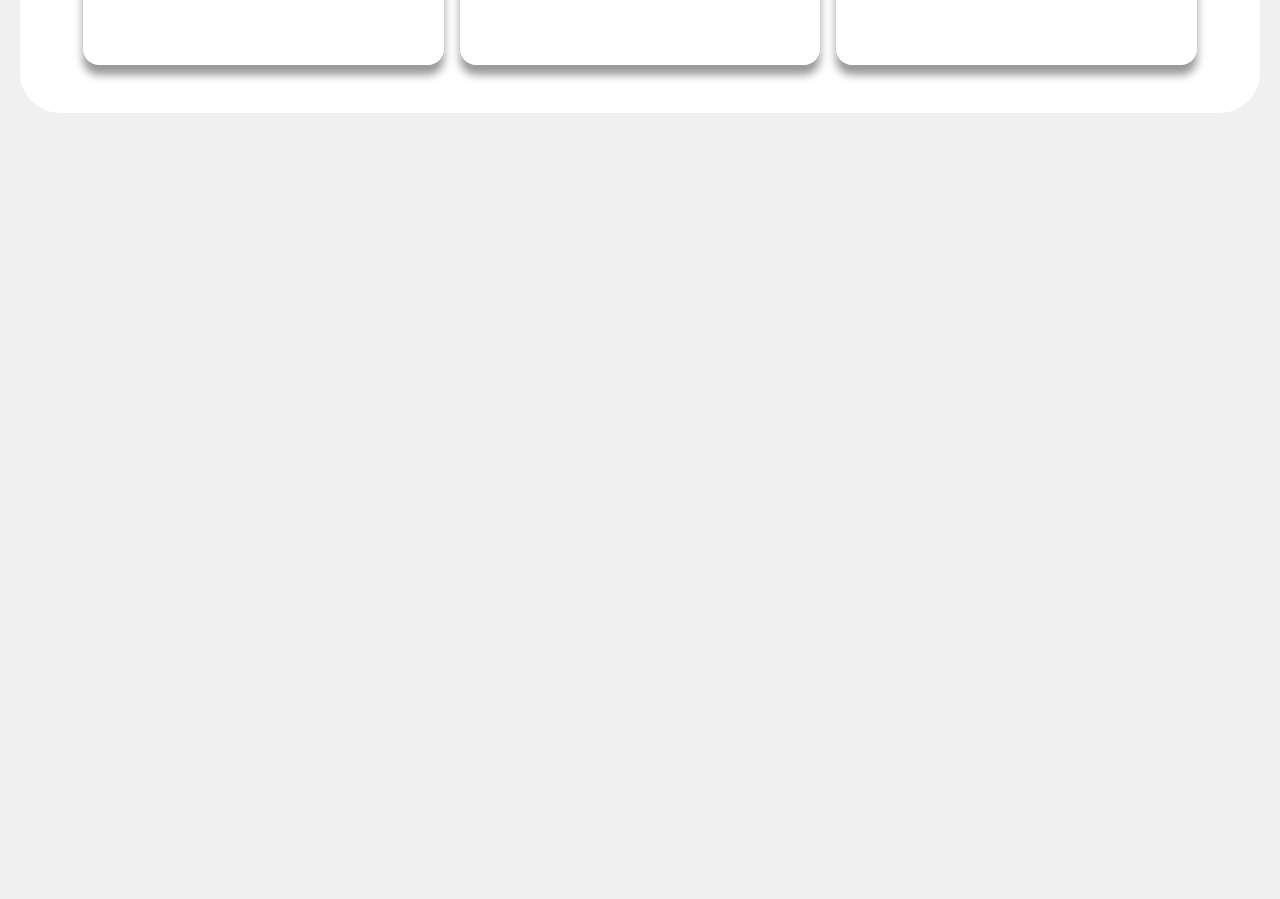
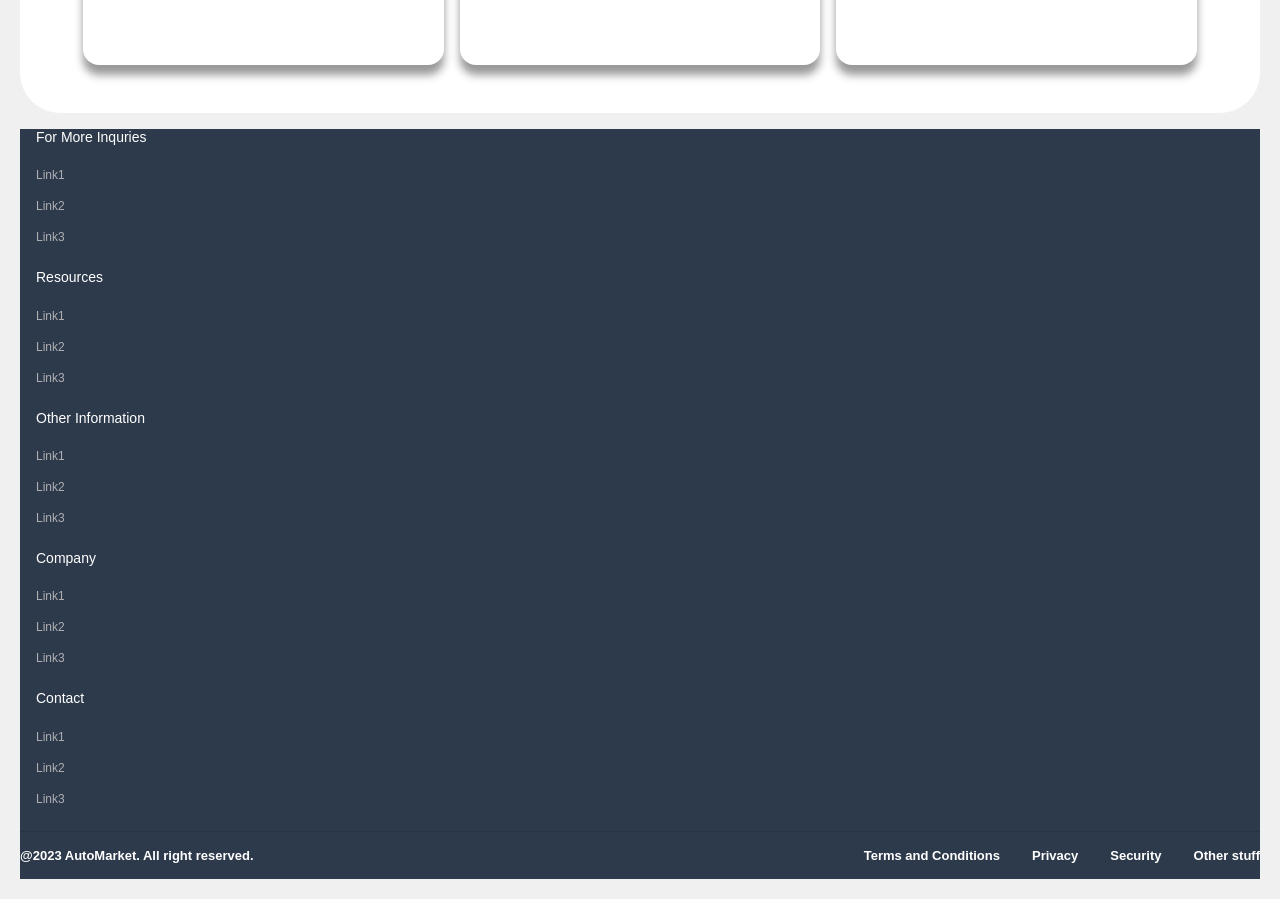
Before and after one commit to WSU-4110/AutoMarket, a React (Create React App) app in the folder firebase-react-app/: page / in a window 1280 px wide. Shown: the part 840-1739 px from the top of the page. Before the commit the page ends 973 px from the top, so only its background shows below. Built offline with nearby package versions, Linux system fonts and the light colour scheme; no server answers; a small style sheet from the web is missing; the HTML template or start-up script is replaced by a standard one.

Commit message:
Created footer for the HomePage

```diff
--- /dev/null
+++ b/firebase-react-app/src/Footer.js
@@ -0,0 +1,103 @@
+import React from "react";
+import "./components/Footer.css";
+
+const Footer = () => {
+  return (
+    <div className="footer">
+      <div className="sb_footer_section_padding">
+        <div className="sb_footer_links">
+          <div className="sb_footer-links_div">
+            <h4>For More Inquries</h4>
+            <a href="#">
+              <p>Link1</p>
+            </a>
+            <a href="#">
+              <p>Link2</p>
+            </a>
+            <a href="#">
+              <p>Link3</p>
+            </a>
+          </div>
+          <div className="sb_footer-links_div">
+            <h4>Resources</h4>
+            <a href="#">
+              <p>Link1</p>
+            </a>
+            <a href="#">
+              <p>Link2</p>
+            </a>
+            <a href="#">
+              <p>Link3</p>
+            </a>
+          </div>
+          <div className="sb_footer-links_div">
+            <h4>Other Information</h4>
+            <a href="#">
+              <p>Link1</p>
+            </a>
+            <a href="#">
+              <p>Link2</p>
+            </a>
+            <a href="#">
+              <p>Link3</p>
+            </a>
+          </div>
+          <div className="sb_footer-links_div">
+            <h4>Company</h4>
+            <a href="#">
+              <p>Link1</p>
+            </a>
+            <a href="#">
+              <p>Link2</p>
+            </a>
+            <a href="#">
+              <p>Link3</p>
+            </a>
+          </div>
+          <div className="sb_footer-links_div">
+            <h4>Contact</h4>
+            <a href="#">
+              <p>Link1</p>
+            </a>
+            <a href="#">
+              <p>Link2</p>
+            </a>
+            <a href="#">
+              <p>Link3</p>
+            </a>
+          </div>
+        </div>
+        <hr></hr>
+        <div className="sb_footer-below">
+          <div className="sb_footer-copyright">
+            <p>@{new Date().getFullYear()} AutoMarket. All right reserved. </p>
+          </div>
+
+          <div className="sb_footer-below-links">
+            <a href="#">
+              <div>
+                <p>Terms and Conditions</p>
+              </div>
+            </a>
+            <a href="#">
+              <div>
+                <p>Privacy</p>
+              </div>
+            </a>
+            <a href="#">
+              <div>
+                <p>Security</p>
+              </div>
+            </a>
+            <a href="#">
+              <div>
+                <p>Other stuff</p>
+              </div>
+            </a>
+          </div>
+        </div>
+      </div>
+    </div>
+  );
+};
+export default Footer;
--- a/firebase-react-app/src/HomePage.js
+++ b/firebase-react-app/src/HomePage.js
@@ -1,8 +1,9 @@
 // HomePage.js
-import React from 'react';
-import Header from './Header';
-import WelcomeMessage from './WelcomeMessage';
-import MainPageBody from './MainPageBody';
+import React from "react";
+import Header from "./Header";
+import WelcomeMessage from "./WelcomeMessage";
+import MainPageBody from "./MainPageBody";
+import Footer from "./Footer";
 
 const HomePage = () => {
   return (
@@ -11,9 +12,10 @@ const HomePage = () => {
       <WelcomeMessage />
       <div className="content">
         <MainPageBody />
+        <Footer />
       </div>
     </>
   );
-}
+};
 
 export default HomePage;
--- /dev/null
+++ b/firebase-react-app/src/components/Footer.css
@@ -0,0 +1,80 @@
+.section_padding {
+  padding: 4rem 4rem;
+}
+
+.footer {
+  background-color: #2d3a4b;
+}
+
+.sb_footer {
+  display: flex;
+  flex-direction: column;
+}
+
+.sb_footer-links {
+  display: flex;
+  justify-content: space-between;
+  align-items: flex-start;
+  flex-direction: row;
+  flex-wrap: wrap;
+  width: 100%;
+  text-align: left;
+  margin-bottom: 2rem;
+}
+
+.sb_footer-links_div {
+  width: 150px;
+  margin: 1rem;
+  display: flex;
+  justify-content: flex-start;
+  flex-direction: column;
+  color: white;
+}
+
+a {
+  color: rgb(175, 175, 179);
+  text-decoration: none;
+}
+
+.sb_footer-links_div h4 {
+  font-size: 14px;
+  line-height: 17px;
+  margin-bottom: 0.9rem;
+}
+
+.sb_footer-links_div p {
+  font-size: 12px;
+  line-height: 15px;
+  margin: 0.5rem 0;
+  cursor: pointer;
+}
+
+.sb_footer-below {
+  display: flex;
+  flex-direction: row;
+  justify-content: space-between;
+  margin-top: 0.2rem;
+}
+.sb_footer-below-links {
+  display: flex;
+  flex-direction: row;
+}
+
+.sb_footer-below-links p {
+  font-size: 13px;
+  line-height: 15px;
+  margin-left: 2rem;
+  color: white;
+  font-weight: 600;
+}
+hr {
+  color: white !important;
+  width: 100%;
+}
+
+.sb_footer-copyright p {
+  font-size: 13px;
+  line-height: 15px;
+  color: rgb(255, 255, 255);
+  font-weight: 600;
+}
```
